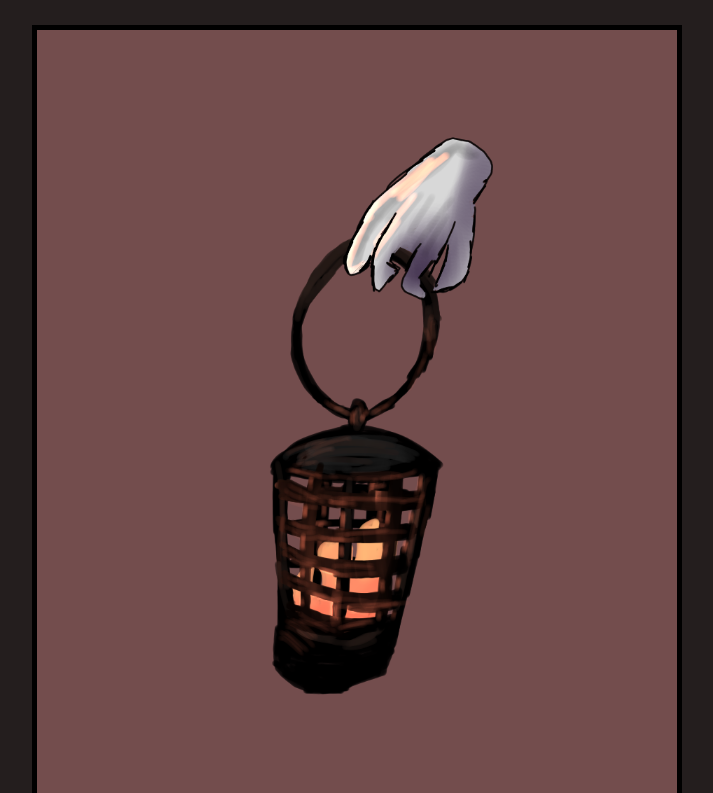
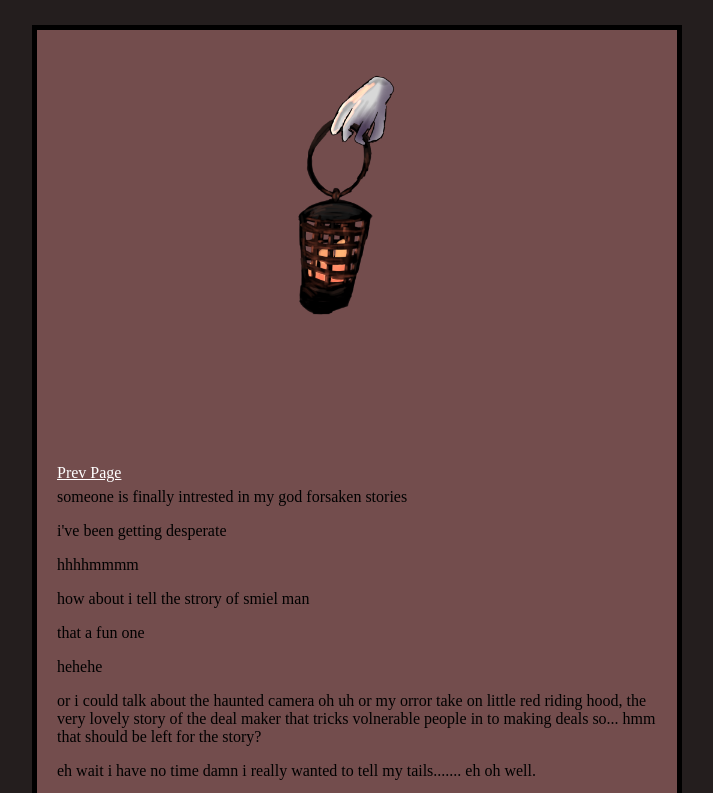
Before and after one commit to RhiannonWhidbyRamos/RhiannonWhidbyRamos.github.io, a plain HTML site: page page2.html in a window 1280 px wide. Shown: the top 793 px of the page, without its empty margins (283-996 px from the left). Drawn offline with Linux system fonts and the light colour scheme.

Commit message:
Update page2.css

```diff
--- a/page2.css
+++ b/page2.css
@@ -39,8 +39,8 @@ img{
 }
 
 #lanter{
-width:700px;
-  marging: 0px 300px;
+width:300px;
+  marging:0px 800px;
 }
 
 #smiel{
```
